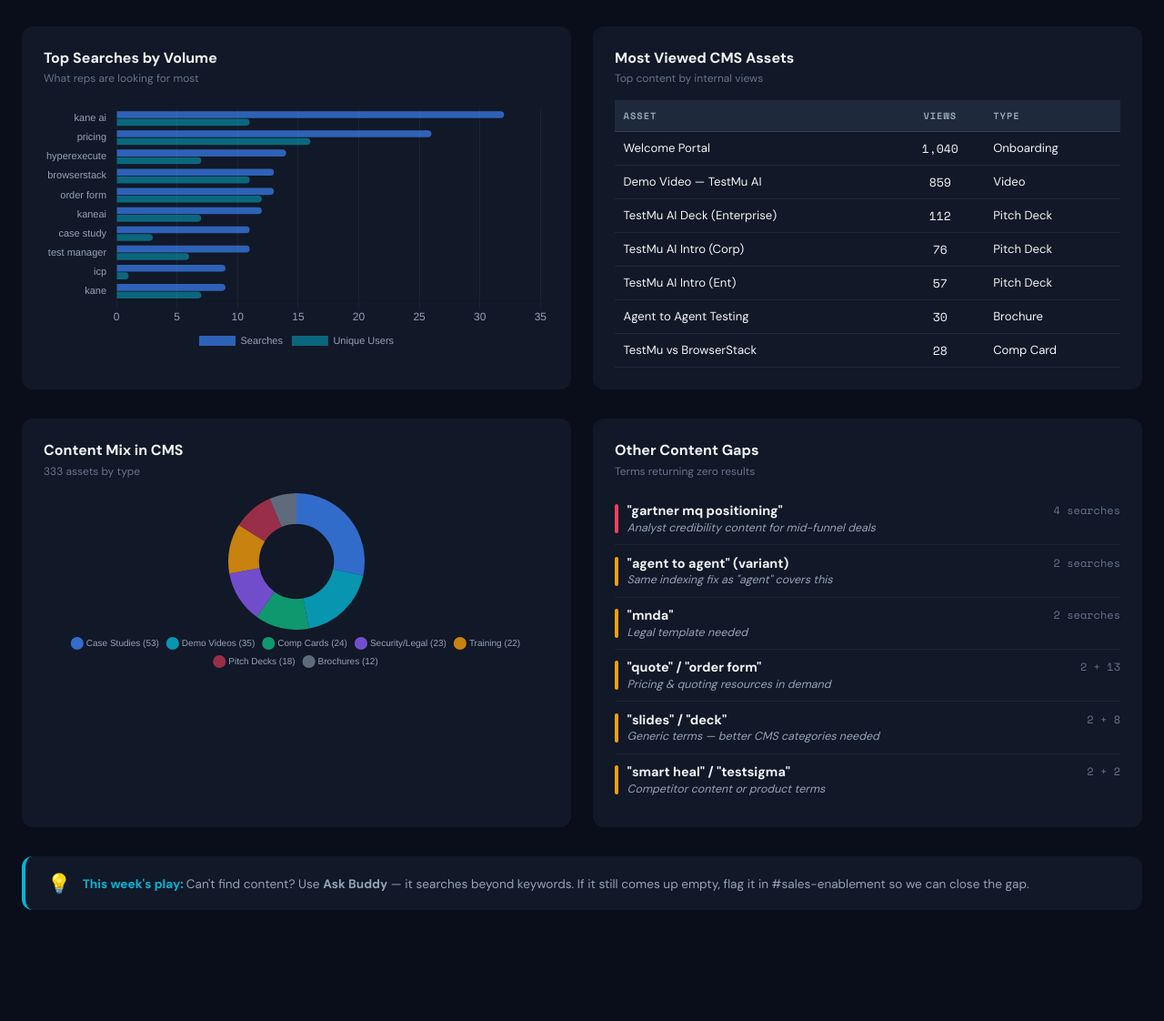
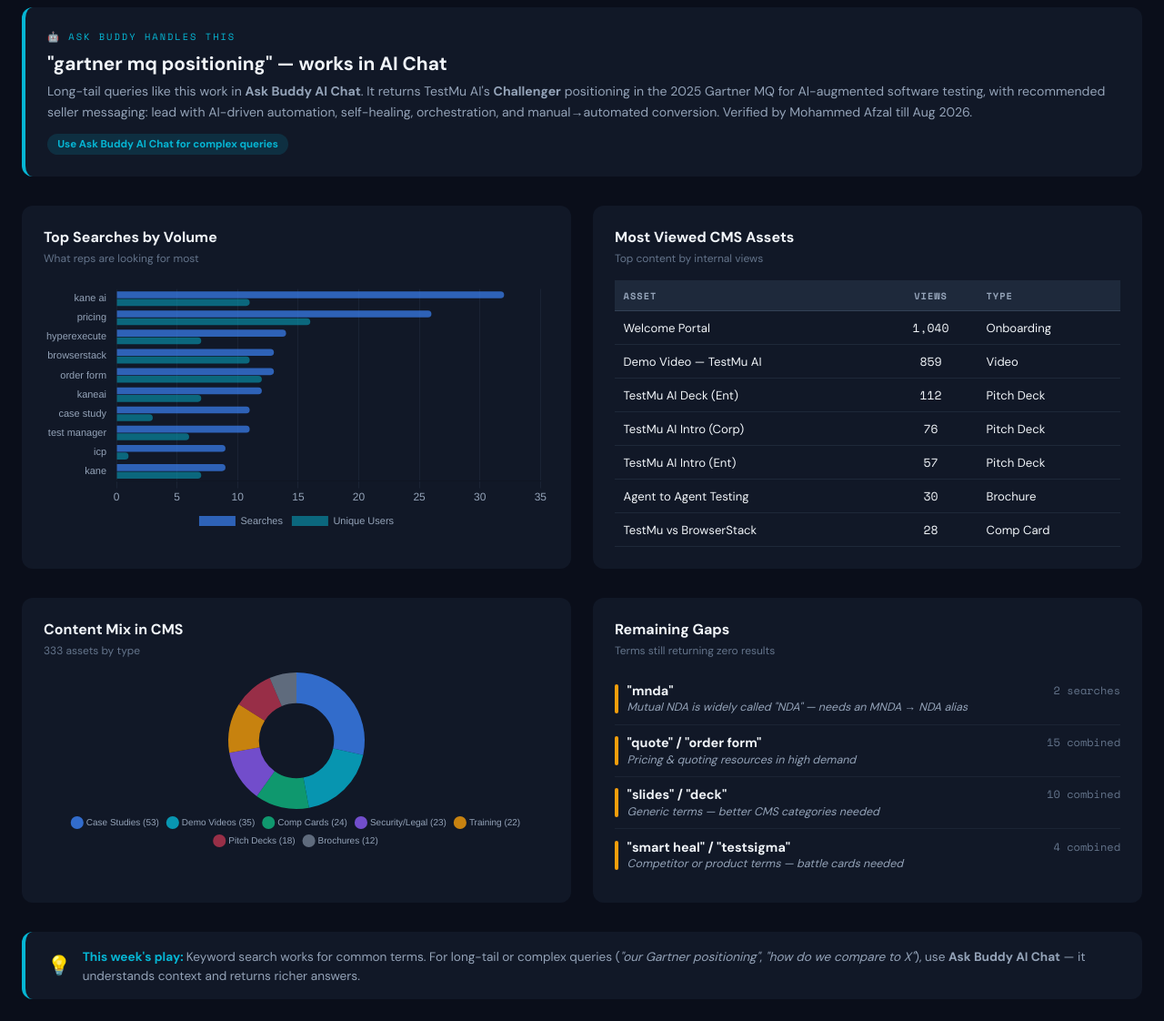
Before and after one commit to Mohd-Afzal/gtm-buddy-cms-and-search-intelligence-report, a plain HTML site: page index.html in a window 1280 px wide. Shown: the part 525-1647 px from the top of the page at 91% size. Before the commit the page ends 1581 px from the top, so only its background shows below. Drawn offline with nearby package versions, Linux system fonts and the light colour scheme.

Commit message:
Update index.html

```diff
--- a/index.html
+++ b/index.html
@@ -13,199 +13,99 @@
 .header .tag{font-family:'Space Mono',monospace;font-size:.75rem;color:var(--cyan);letter-spacing:3px;text-transform:uppercase;margin-bottom:.5rem}
 .header h1{font-size:2rem;font-weight:700;margin-bottom:.3rem}
 .header .date{color:var(--dimmed);font-size:.85rem}
-
 .kpi-row{display:grid;grid-template-columns:repeat(3,1fr);gap:1rem;margin-bottom:2rem}
 .kpi-card{background:var(--surface);border-radius:12px;padding:1.2rem 1.5rem;border-top:3px solid var(--blue)}
-.kpi-card.emerald{border-top-color:var(--emerald)}
-.kpi-card.rose{border-top-color:var(--rose)}
+.kpi-card.emerald{border-top-color:var(--emerald)}.kpi-card.rose{border-top-color:var(--rose)}
 .kpi-card .label{font-family:'Space Mono',monospace;font-size:.65rem;color:var(--muted);letter-spacing:2px;text-transform:uppercase;margin-bottom:.5rem}
 .kpi-card .value{font-size:2.5rem;font-weight:700;line-height:1}
 .kpi-card .sub{color:var(--dimmed);font-size:.8rem;margin-top:.4rem}
-
 .grid-2{display:grid;grid-template-columns:1fr 1fr;gap:1.5rem;margin-bottom:2rem}
 .section-card{background:var(--surface);border-radius:12px;padding:1.5rem;overflow:hidden}
 .section-card h3{font-size:1rem;font-weight:700;margin-bottom:.3rem}
 .section-card .subtitle{color:var(--dimmed);font-size:.75rem;margin-bottom:1rem}
-
 table{width:100%;border-collapse:collapse;font-size:.82rem}
 th{text-align:left;padding:.55rem .6rem;background:var(--card);color:var(--muted);font-family:'Space Mono',monospace;font-size:.65rem;letter-spacing:1px;text-transform:uppercase;border-bottom:1px solid var(--border)}
 td{padding:.5rem .6rem;border-bottom:1px solid rgba(51,65,85,0.4)}
 .num{text-align:center;font-family:'Space Mono',monospace}
-
-.chart-wrap{position:relative;height:280px}
-.chart-wrap-sm{position:relative;height:200px}
-
-/* Gap list */
+.chart-wrap{position:relative;height:280px}.chart-wrap-sm{position:relative;height:200px}
+.win-banner{background:var(--surface);border-radius:12px;padding:1.5rem;border-left:4px solid var(--emerald);margin-bottom:1rem}
+.info-banner{background:var(--surface);border-radius:12px;padding:1.5rem;border-left:4px solid var(--cyan);margin-bottom:2rem}
+.banner-tag{font-family:'Space Mono',monospace;font-size:.65rem;letter-spacing:2px;text-transform:uppercase;margin-bottom:.5rem}
+.banner-tag.win{color:var(--emerald)}.banner-tag.info{color:var(--cyan)}
+.banner-title{font-size:1.3rem;font-weight:700;margin-bottom:.4rem}
+.banner-desc{color:var(--muted);font-size:.88rem;line-height:1.6}
+.banner-badges{display:flex;gap:.5rem;margin-top:.8rem;flex-wrap:wrap}
+.badge{padding:.25rem .7rem;border-radius:20px;font-size:.72rem;font-weight:600}
+.badge.green{background:rgba(16,185,129,0.15);color:var(--emerald)}
+.badge.blue{background:rgba(59,130,246,0.15);color:var(--blue)}
+.badge.cyan{background:rgba(6,182,212,0.15);color:var(--cyan)}
 .gap-list{list-style:none}
 .gap-list li{display:flex;align-items:flex-start;gap:.6rem;padding:.65rem 0;border-bottom:1px solid rgba(51,65,85,0.3)}
 .gap-list li:last-child{border-bottom:none}
-.gap-accent{width:4px;min-height:32px;border-radius:2px;flex-shrink:0;margin-top:2px}
-.gap-accent.critical{background:var(--rose)}
-.gap-accent.warn{background:var(--amber)}
+.gap-accent{width:4px;min-height:32px;border-radius:2px;flex-shrink:0;margin-top:2px}.gap-accent.warn{background:var(--amber)}
 .gap-term{font-weight:700;font-size:.9rem}
-.gap-meta{color:var(--dimmed);font-size:.75rem;margin-top:.15rem}
 .gap-note{color:var(--muted);font-size:.78rem;font-style:italic;margin-top:.1rem}
 .gap-count{margin-left:auto;font-family:'Space Mono',monospace;font-size:.75rem;color:var(--dimmed);white-space:nowrap;flex-shrink:0}
-
-/* Critical banner */
-.critical-banner{background:var(--surface);border-radius:12px;padding:1.5rem;border-left:4px solid var(--rose);margin-bottom:2rem}
-.critical-banner .tag{font-family:'Space Mono',monospace;font-size:.65rem;color:var(--rose);letter-spacing:2px;text-transform:uppercase;margin-bottom:.5rem}
-.critical-banner .term{font-size:2.2rem;font-weight:700;margin-bottom:.3rem}
-.critical-banner .desc{color:var(--muted);font-size:.9rem;line-height:1.5;margin-bottom:.5rem}
-.critical-banner .fix{color:var(--rose);font-weight:700;font-size:.85rem}
-
-.play-bar{background:var(--surface);border-radius:12px;padding:1rem 1.5rem;display:flex;align-items:center;gap:.8rem;border-left:4px solid var(--cyan);margin-bottom:2rem}
-.play-bar .emoji{font-size:1.3rem}
-.play-bar .label{color:var(--cyan);font-weight:700;font-size:.85rem}
-.play-bar .text{color:var(--muted);font-size:.85rem}
-
+.play-bar{background:var(--surface);border-radius:12px;padding:1rem 1.5rem;display:flex;align-items:center;gap:.8rem;border-left:4px solid var(--cyan)}
+.play-bar .emoji{font-size:1.3rem}.play-bar .label{color:var(--cyan);font-weight:700;font-size:.85rem}.play-bar .text{color:var(--muted);font-size:.85rem}
 @media(max-width:768px){.kpi-row,.grid-2{grid-template-columns:1fr}}
 </style>
 </head>
 <body>
-
 <div class="header">
   <div class="tag">Weekly Pulse</div>
   <h1>🔍 CMS & Search Intelligence</h1>
   <div class="date">Week of February 16, 2026 • 90-Day Activity Window</div>
 </div>
-
-<!-- KPIs -->
 <div class="kpi-row">
-  <div class="kpi-card">
-    <div class="label">Total Searches</div>
-    <div class="value" style="color:var(--blue)">341</div>
-    <div class="sub">Unique search terms (90 days)</div>
+  <div class="kpi-card"><div class="label">Total Searches</div><div class="value" style="color:var(--blue)">341</div><div class="sub">Unique search terms (90 days)</div></div>
+  <div class="kpi-card emerald"><div class="label">CMS Assets</div><div class="value" style="color:var(--emerald)">333</div><div class="sub">Across all content types</div></div>
+  <div class="kpi-card rose"><div class="label">No-Result Terms</div><div class="value" style="color:var(--rose)">124</div><div class="sub">36% of searches return nothing</div></div>
 </div>
-  <div class="kpi-card emerald">
-    <div class="label">CMS Assets</div>
-    <div class="value" style="color:var(--emerald)">333</div>
-    <div class="sub">Across all content types</div>
+<div class="win-banner">
+  <div class="banner-tag win">✅ Gap Closed</div>
+  <div class="banner-title">"agent" — now ranks #1</div>
+  <div class="banner-desc">This was our top no-result search — 7 hits by 4 reps, all returning zero. We timely identified the gap from search data, created the Agent to Agent Testing Brochure, and it now ranks first for "agent" with <strong>High Buyer Engagement</strong> and <strong>Most Shared</strong> badges. 10 external shares, 20% buyer open rate.</div>
+  <div class="banner-badges"><span class="badge green">High Buyer Engagement</span><span class="badge blue">Most Shared</span><span class="badge green">10 Shares · 20% Open Rate</span></div>
 </div>
-  <div class="kpi-card rose">
-    <div class="label">No-Result Terms</div>
-    <div class="value" style="color:var(--rose)">124</div>
-    <div class="sub">36% of searches return nothing</div>
+<div class="info-banner">
+  <div class="banner-tag info">🤖 Ask Buddy Handles This</div>
+  <div class="banner-title">"gartner mq positioning" — works in AI Chat</div>
+  <div class="banner-desc">Long-tail queries like this work in <strong>Ask Buddy AI Chat</strong>. It returns TestMu AI's <strong>Challenger</strong> positioning in the 2025 Gartner MQ for AI-augmented software testing, with recommended seller messaging: lead with AI-driven automation, self-healing, orchestration, and manual→automated conversion. Verified by Mohammed Afzal till Aug 2026.</div>
+  <div class="banner-badges"><span class="badge cyan">Use Ask Buddy AI Chat for complex queries</span></div>
 </div>
-</div>
-
-<!-- Critical Banner -->
-<div class="critical-banner">
-  <div class="tag">🚨 Critical Gap</div>
-  <div class="term">"agent"</div>
-  <div class="desc">7 searches by 4 different reps — all returned zero results. The Agent to Agent Testing Brochure <strong>exists</strong> in CMS with 10 external shares and a 20% buyer open rate. This is a tagging/indexing issue, not a content gap. The content is performing well when reps find it manually — the search experience is the bottleneck.</div>
-  <div class="fix">FIX → Add search aliases for "agent", "agent to agent", "agent testing"</div>
-</div>
-
-<!-- Search Chart + Most Viewed -->
 <div class="grid-2">
-  <div class="section-card">
-    <h3>Top Searches by Volume</h3>
-    <div class="subtitle">What reps are looking for most</div>
-    <div class="chart-wrap"><canvas id="searchChart"></canvas></div>
-  </div>
-  <div class="section-card">
-    <h3>Most Viewed CMS Assets</h3>
-    <div class="subtitle">Top content by internal views</div>
-    <table>
-      <thead><tr><th>Asset</th><th style="text-align:center">Views</th><th>Type</th></tr></thead>
-      <tbody>
+  <div class="section-card"><h3>Top Searches by Volume</h3><div class="subtitle">What reps are looking for most</div><div class="chart-wrap"><canvas id="searchChart"></canvas></div></div>
+  <div class="section-card"><h3>Most Viewed CMS Assets</h3><div class="subtitle">Top content by internal views</div>
+    <table><thead><tr><th>Asset</th><th style="text-align:center">Views</th><th>Type</th></tr></thead><tbody>
       <tr><td>Welcome Portal</td><td class="num">1,040</td><td>Onboarding</td></tr>
       <tr><td>Demo Video — TestMu AI</td><td class="num">859</td><td>Video</td></tr>
-        <tr><td>TestMu AI Deck (Enterprise)</td><td class="num">112</td><td>Pitch Deck</td></tr>
+      <tr><td>TestMu AI Deck (Ent)</td><td class="num">112</td><td>Pitch Deck</td></tr>
       <tr><td>TestMu AI Intro (Corp)</td><td class="num">76</td><td>Pitch Deck</td></tr>
       <tr><td>TestMu AI Intro (Ent)</td><td class="num">57</td><td>Pitch Deck</td></tr>
       <tr><td>Agent to Agent Testing</td><td class="num">30</td><td>Brochure</td></tr>
       <tr><td>TestMu vs BrowserStack</td><td class="num">28</td><td>Comp Card</td></tr>
-      </tbody>
-    </table>
+    </tbody></table>
   </div>
 </div>
-
-<!-- Content Mix + Other Gaps -->
 <div class="grid-2">
-  <div class="section-card">
-    <h3>Content Mix in CMS</h3>
-    <div class="subtitle">333 assets by type</div>
-    <div class="chart-wrap-sm"><canvas id="mixChart"></canvas></div>
-  </div>
-  <div class="section-card">
-    <h3>Other Content Gaps</h3>
-    <div class="subtitle">Terms returning zero results</div>
+  <div class="section-card"><h3>Content Mix in CMS</h3><div class="subtitle">333 assets by type</div><div class="chart-wrap-sm"><canvas id="mixChart"></canvas></div></div>
+  <div class="section-card"><h3>Remaining Gaps</h3><div class="subtitle">Terms still returning zero results</div>
     <ul class="gap-list">
-      <li>
-        <span class="gap-accent critical"></span>
-        <div><div class="gap-term">"gartner mq positioning"</div><div class="gap-note">Analyst credibility content for mid-funnel deals</div></div>
-        <span class="gap-count">4 searches</span>
-      </li>
-      <li>
-        <span class="gap-accent warn"></span>
-        <div><div class="gap-term">"agent to agent" (variant)</div><div class="gap-note">Same indexing fix as "agent" covers this</div></div>
-        <span class="gap-count">2 searches</span>
-      </li>
-      <li>
-        <span class="gap-accent warn"></span>
-        <div><div class="gap-term">"mnda"</div><div class="gap-note">Legal template needed</div></div>
-        <span class="gap-count">2 searches</span>
-      </li>
-      <li>
-        <span class="gap-accent warn"></span>
-        <div><div class="gap-term">"quote" / "order form"</div><div class="gap-note">Pricing & quoting resources in demand</div></div>
-        <span class="gap-count">2 + 13</span>
-      </li>
-      <li>
-        <span class="gap-accent warn"></span>
-        <div><div class="gap-term">"slides" / "deck"</div><div class="gap-note">Generic terms — better CMS categories needed</div></div>
-        <span class="gap-count">2 + 8</span>
-      </li>
-      <li>
-        <span class="gap-accent warn"></span>
-        <div><div class="gap-term">"smart heal" / "testsigma"</div><div class="gap-note">Competitor content or product terms</div></div>
-        <span class="gap-count">2 + 2</span>
-      </li>
+      <li><span class="gap-accent warn"></span><div><div class="gap-term">"mnda"</div><div class="gap-note">Mutual NDA is widely called "NDA" — needs an MNDA → NDA alias</div></div><span class="gap-count">2 searches</span></li>
+      <li><span class="gap-accent warn"></span><div><div class="gap-term">"quote" / "order form"</div><div class="gap-note">Pricing & quoting resources in high demand</div></div><span class="gap-count">15 combined</span></li>
+      <li><span class="gap-accent warn"></span><div><div class="gap-term">"slides" / "deck"</div><div class="gap-note">Generic terms — better CMS categories needed</div></div><span class="gap-count">10 combined</span></li>
+      <li><span class="gap-accent warn"></span><div><div class="gap-term">"smart heal" / "testsigma"</div><div class="gap-note">Competitor or product terms — battle cards needed</div></div><span class="gap-count">4 combined</span></li>
     </ul>
   </div>
 </div>
-
-<!-- Play bar -->
 <div class="play-bar">
   <span class="emoji">💡</span>
-  <div><span class="label">This week's play: </span><span class="text">Can't find content? Use <strong>Ask Buddy</strong> — it searches beyond keywords. If it still comes up empty, flag it in #sales-enablement so we can close the gap.</span></div>
+  <div><span class="label">This week's play: </span><span class="text">Keyword search works for common terms. For long-tail or complex queries (<em>"our Gartner positioning"</em>, <em>"how do we compare to X"</em>), use <strong>Ask Buddy AI Chat</strong> — it understands context and returns richer answers.</span></div>
 </div>
-
 <script>
-new Chart(document.getElementById('searchChart'), {
-  type: 'bar', data: {
-    labels: ['kane ai', 'pricing', 'hyperexecute', 'browserstack', 'order form', 'kaneai', 'case study', 'test manager', 'icp', 'kane'],
-    datasets: [{
-      label: 'Searches',
-      data: [32, 26, 14, 13, 13, 12, 11, 11, 9, 9],
-      backgroundColor: 'rgba(59,130,246,0.7)', borderRadius: 4
-    }, {
-      label: 'Unique Users',
-      data: [11, 16, 7, 11, 12, 7, 3, 6, 1, 7],
-      backgroundColor: 'rgba(6,182,212,0.5)', borderRadius: 4
-    }]
-  }, options: {
-    indexAxis: 'y', responsive: true, maintainAspectRatio: false,
-    plugins: { legend: { position: 'bottom', labels: { color: '#94a3b8', font: { size: 11 } } } },
-    scales: {
-      x: { beginAtZero: true, grid: { color: 'rgba(51,65,85,0.3)' }, ticks: { color: '#94a3b8' } },
-      y: { grid: { display: false }, ticks: { color: '#94a3b8', font: { size: 11 } } }
-    }
-  }
-});
-
-new Chart(document.getElementById('mixChart'), {
-  type: 'doughnut', data: {
-    labels: ['Case Studies (53)', 'Demo Videos (35)', 'Comp Cards (24)', 'Security/Legal (23)', 'Training (22)', 'Pitch Decks (18)', 'Brochures (12)'],
-    datasets: [{ data: [53, 35, 24, 23, 22, 18, 12], backgroundColor: ['rgba(59,130,246,0.8)','rgba(6,182,212,0.8)','rgba(16,185,129,0.8)','rgba(139,92,246,0.8)','rgba(245,158,11,0.8)','rgba(244,63,94,0.6)','rgba(148,163,184,0.6)'], borderWidth: 0 }]
-  }, options: {
-    responsive: true, maintainAspectRatio: false, cutout: '55%',
-    plugins: { legend: { position: 'bottom', labels: { color: '#94a3b8', font: { size: 10 }, padding: 10, usePointStyle: true } } }
-  }
-});
+new Chart(document.getElementById('searchChart'),{type:'bar',data:{labels:['kane ai','pricing','hyperexecute','browserstack','order form','kaneai','case study','test manager','icp','kane'],datasets:[{label:'Searches',data:[32,26,14,13,13,12,11,11,9,9],backgroundColor:'rgba(59,130,246,0.7)',borderRadius:4},{label:'Unique Users',data:[11,16,7,11,12,7,3,6,1,7],backgroundColor:'rgba(6,182,212,0.5)',borderRadius:4}]},options:{indexAxis:'y',responsive:true,maintainAspectRatio:false,plugins:{legend:{position:'bottom',labels:{color:'#94a3b8',font:{size:11}}}},scales:{x:{beginAtZero:true,grid:{color:'rgba(51,65,85,0.3)'},ticks:{color:'#94a3b8'}},y:{grid:{display:false},ticks:{color:'#94a3b8',font:{size:11}}}}}});
+new Chart(document.getElementById('mixChart'),{type:'doughnut',data:{labels:['Case Studies (53)','Demo Videos (35)','Comp Cards (24)','Security/Legal (23)','Training (22)','Pitch Decks (18)','Brochures (12)'],datasets:[{data:[53,35,24,23,22,18,12],backgroundColor:['rgba(59,130,246,0.8)','rgba(6,182,212,0.8)','rgba(16,185,129,0.8)','rgba(139,92,246,0.8)','rgba(245,158,11,0.8)','rgba(244,63,94,0.6)','rgba(148,163,184,0.6)'],borderWidth:0}]},options:{responsive:true,maintainAspectRatio:false,cutout:'55%',plugins:{legend:{position:'bottom',labels:{color:'#94a3b8',font:{size:10},padding:10,usePointStyle:true}}}}});
 </script>
-
 </body>
 </html>
```
Lines whose indentation alone changed are shown as unchanged.
